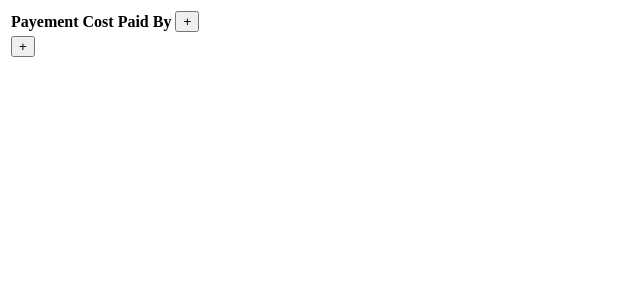
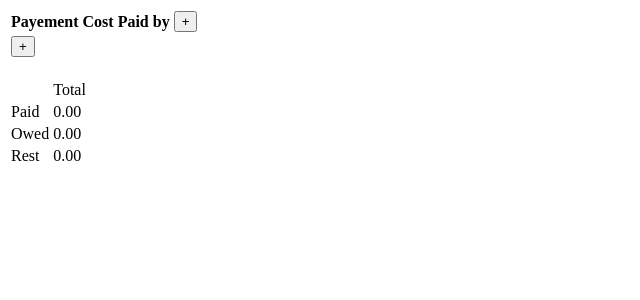
Before and after one commit to ptournem/friend-bush, a React (Create React App) app: page / in a window 1280 px wide. Shown: the top 300 px of the page, without its empty margins (0-640 px from the left). Built offline with nearby package versions, Linux system fonts and the light colour scheme.

Commit message:
ADD : account sum

```diff
--- a/src/App.js
+++ b/src/App.js
@@ -1,6 +1,7 @@
 import React, { Component} from 'react';
 import Friends from './containers/Friends';
 import Payements from './containers/Payements';
+import Accounts from './containers/Accounts';
 
 class App extends Component {
   render() {
@@ -10,6 +11,11 @@ class App extends Component {
           <Friends />
           <Payements />
         </table>
+        <br />
+        <table>
+          <Friends account={true} />
+          <Accounts />
+        </table>
       </div>
     );
   }
--- /dev/null
+++ b/src/components/Account.js
@@ -0,0 +1,49 @@
+import React from 'react';
+
+const Account = ({accounts}) => {
+
+  let totalPaid = 0;
+  let totalOwed = 0;
+  accounts.forEach(acc=>{
+    totalPaid += parseFloat(acc.get('paid').toFixed(2));
+    totalOwed += parseFloat(acc.get('owed').toFixed(2));
+  })
+  return (
+  <tbody>
+    <tr>
+      <td>Paid</td>
+      {accounts.valueSeq().map(acc => {
+        return (
+          <td key={acc.get('id')}>
+            {acc.get('paid').toFixed(2)}
+          </td>
+        )}
+      )}
+      <td>{totalPaid.toFixed(2)}</td>
+    </tr>
+    <tr>
+      <td>Owed</td>
+      {accounts.valueSeq().map(acc => {
+        return (
+          <td key={acc.get('id')}>
+            {acc.get('owed').toFixed(2)}
+          </td>
+        )}
+      )}
+      <td>{totalOwed.toFixed(2)}</td>
+    </tr>
+    <tr>
+      <td>Rest</td>
+      {accounts.valueSeq().map(acc => {
+        return (
+          <td key={acc.get('id')}>
+            {(acc.get('paid') -  acc.get('owed')).toFixed(2)}
+          </td>
+        )}
+      )}
+      <td>{(totalPaid -totalOwed).toFixed(2)}</td>
+    </tr>
+  </tbody>
+)}
+
+export default Account;
--- a/src/components/Friend.js
+++ b/src/components/Friend.js
@@ -1,12 +1,11 @@
 import React from 'react';
 
-const Friend = ({ onRemoveFriend, onSetFriendName, friend }) => {
-  let input ;
-
-  return(
-  <th>
-    <input type="text"
-      value={friend.get("name")===null?"":friend.get("name")}
+const Friend = ({ onRemoveFriend, onSetFriendName, friend , account }) => {
+  let input = null ;
+  let display = friend.get('name')===null?"":friend.get('name');
+  if(!account){
+    display = <input type="text"
+      value={display}
       onChange={(e)=>{
         e.preventDefault()
         if(input.value === ""){
@@ -21,12 +20,19 @@ const Friend = ({ onRemoveFriend, onSetFriendName, friend }) => {
         onSetFriendName(input.value);
       }}
       ref={node => {input = node;}}
-      />
-    <button onClick={()=>{
-        onRemoveFriend()
-      }}>
-      x
-    </button>
+      />;
+  }
+
+  return(
+  <th>
+    {display}
+    {!account &&
+      <button onClick={()=>{
+          onRemoveFriend()
+        }}>
+        x
+      </button>
+    }
   </th>);
 }
 
--- a/src/components/FriendList.js
+++ b/src/components/FriendList.js
@@ -2,24 +2,24 @@ import React from 'react';
 import Friend from './Friend';
 import AddFriend from '../containers/AddFriend';
 
-const FriendList =  ({friends, onSetFriendName, onRemoveFriend }) => (
+const FriendList =  ({friends, onSetFriendName, onRemoveFriend, account }) => {
+  const header = account ?['']:['Payement', 'Cost', 'Paid by'];
+  const append = account ? 'Total' :<AddFriend /> ;
+
+  return (
     <thead>
       <tr>
-      <th>Payement</th>
-      <th>Cost</th>
-      <th>Paid By</th>
+        {header.map(name => <th key={name}>{name}</th>)}
         {friends.map(friend => (
            <Friend key={friend.get("id")} friend={friend}
              onSetFriendName={(name)=>onSetFriendName(friend.get('id'),name)}
-           onRemoveFriend={()=>onRemoveFriend(friend.get('id'))} />
+             onRemoveFriend={()=>onRemoveFriend(friend.get('id'))} account={account} />
         ))}
+        <td>{append}</td>
 
-      <th>
-        <AddFriend />
-      </th>
       </tr>
     </thead>
-
   )
+}
 
 export default FriendList;
--- a/src/components/Payement.js
+++ b/src/components/Payement.js
@@ -42,7 +42,7 @@ const Payement = ({ onRemovePayement, onSetPayementLabel, onSetPayementCost,onSe
     <td>
       <select value={payement.get('paidById')==null?"":payement.get('paidById')}
         onChange={(e)=>{
-          onSetPayementPaidBy(paidBySelect.value);
+          onSetPayementPaidBy(paidBySelect.value===""?null:paidBySelect.value);
         }}
         ref={node => {paidBySelect = node;}}>
           <option value={""}>----------</option>
--- /dev/null
+++ b/src/containers/Accounts.js
@@ -0,0 +1,49 @@
+import {connect} from 'react-redux';
+import Account from '../components/Account';
+import {Map,fromJS} from 'immutable';
+
+function getAccounts(state){
+	let accounts = Map();
+	state.friends.byId.forEach(f => {
+		accounts = accounts.set(f.get('id'), fromJS({id:f.get('id'), paid : 0, owed : 0}));
+	})
+
+	state.payements.byId.forEach(p =>{
+		if(p.get('paidById') != null && Number.isFinite(p.get('cost'))){
+			accounts = accounts.update(p.get('paidById'),
+				a => a.update('paid',
+					paid => paid + p.get('cost')
+				)
+			);
+		}
+
+		let totalWeight = 0;
+		p.get('shares').forEach(s => {
+			totalWeight+= state.shares.byId.get(s).get('weight');
+		});
+
+		if(totalWeight > 0){
+			p.get('shares').forEach( s =>{
+				accounts = accounts.update(state.shares.byId.get(s).get('owedById'),
+					a => a.update('owed',
+						owed => owed + ((p.get('cost')/totalWeight)* state.shares.byId.get(s).get('weight'))
+					)
+				)
+			})
+		}
+	})
+	return accounts;
+}
+
+
+const mapStateToProps = (state) => {
+	return  {
+		accounts : getAccounts(state)
+	};
+}
+
+const Accounts = connect(
+  mapStateToProps
+)(Account)
+
+export default Accounts
--- a/src/containers/Friends.js
+++ b/src/containers/Friends.js
@@ -2,9 +2,10 @@ import {connect} from 'react-redux';
 import {removeFriend, setFriendName} from '../actions';
 import FriendList from '../components/FriendList';
 
-const mapStateToProps = state => {
+const mapStateToProps = (state,ownProps) => {
 	return  {
-		friends : state.friends.allIds.map(id=> state.friends.byId.get(id))
+		friends : state.friends.allIds.map(id=> state.friends.byId.get(id)),
+		account : ownProps.account
 	};
 }
 
```
Lines whose indentation alone changed are shown as unchanged.
